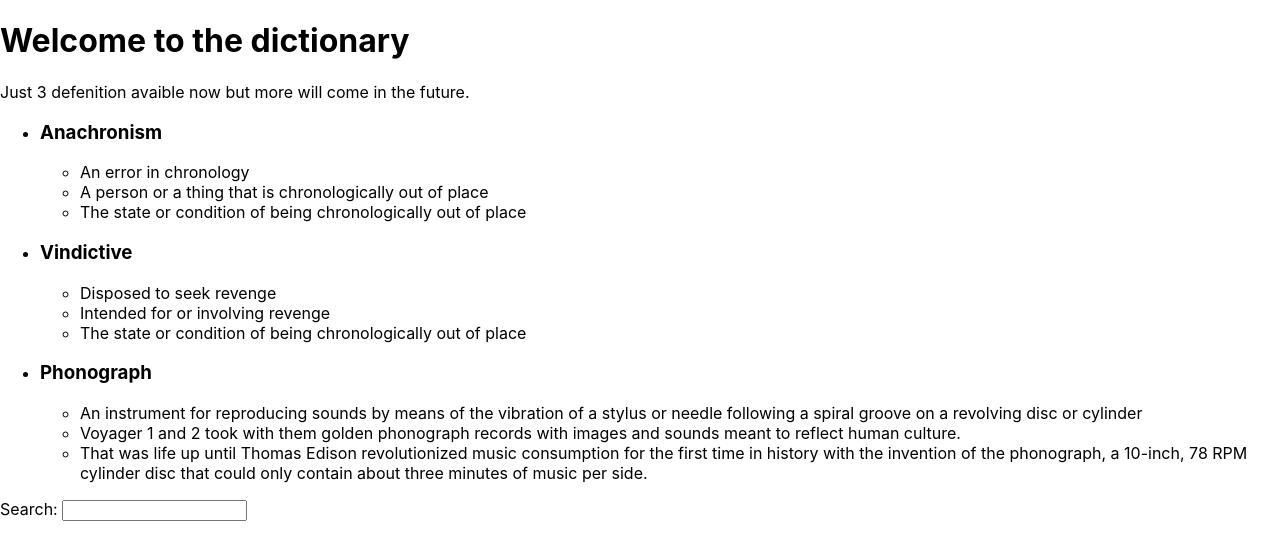
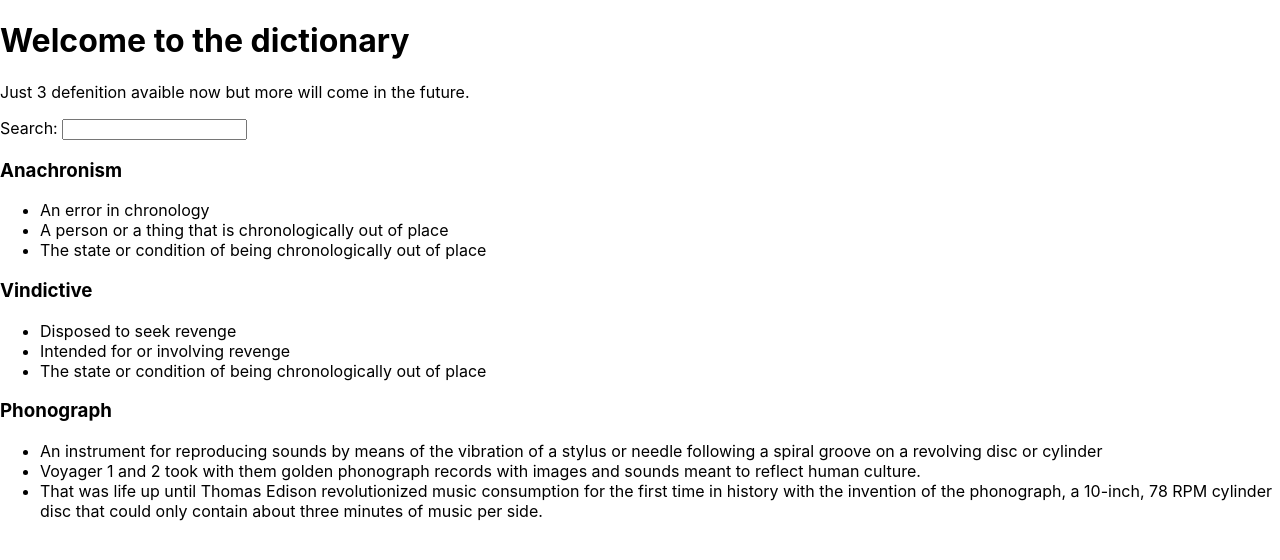
Before and after one commit to TimoDir/road-to-react, a React (Create React App) app: page / in a window 1280 px wide. Shown: the top 560 px of the page. Built offline with nearby package versions, Linux system fonts and the light colour scheme.

Commit message:
Trying different disposition and piece of code

```diff
--- a/src/App.js
+++ b/src/App.js
@@ -4,7 +4,6 @@ function getTitle(title){
   return title;
 };
 
-function App() {
 const dict = [{
   def1: 'An error in chronology',
   def2: 'A person or a thing that is chronologically out of place',
@@ -19,29 +18,28 @@ function App() {
   def3: 'That was life up until Thomas Edison revolutionized music consumption for the first time in history with the invention of the phonograph, a 10-inch, 78 RPM cylinder disc that could only contain about three minutes of music per side.',
   title: 'Phonograph '}];
 
+function App() {
   return (
     <div >
       <h1>
         {getTitle('Welcome to the dictionary')}
       </h1>
       <p>Just 3 defenition avaible now but more will come in the future.</p>
-
-      <ul>
+      <label htmlFor='search'>Search: </label>
+      <input id='search' type='text' />
+      <article>
       {dict.map( function (word){
-        return (<li>
+        return (<div>
           <h3>{word.title}</h3>
           <ul>
             <li>{word.def1}</li>
             <li>{word.def2}</li>
             <li>{word.def3}</li>
           </ul>
-        </li>);
+        </div>);
         }
       )}
-      </ul>
-
-      <label htmlFor='search'>Search: </label>
-      <input id='search' type='text' />
+      </article>
     </div>
   );
 }
```
Lines whose indentation alone changed are shown as unchanged.
